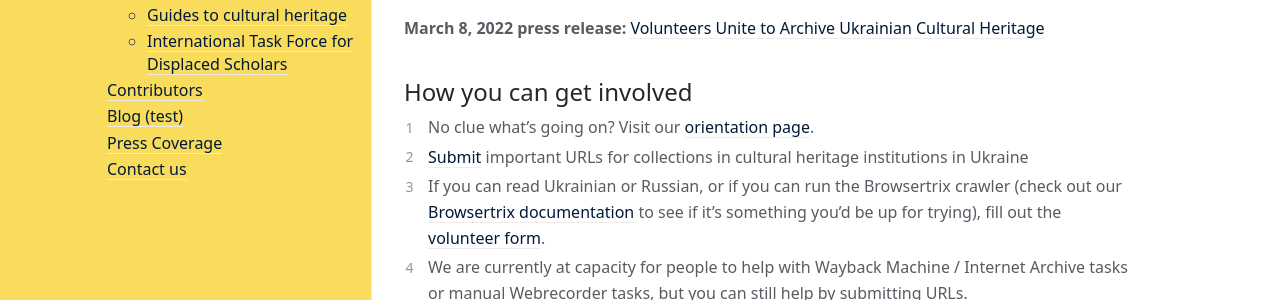
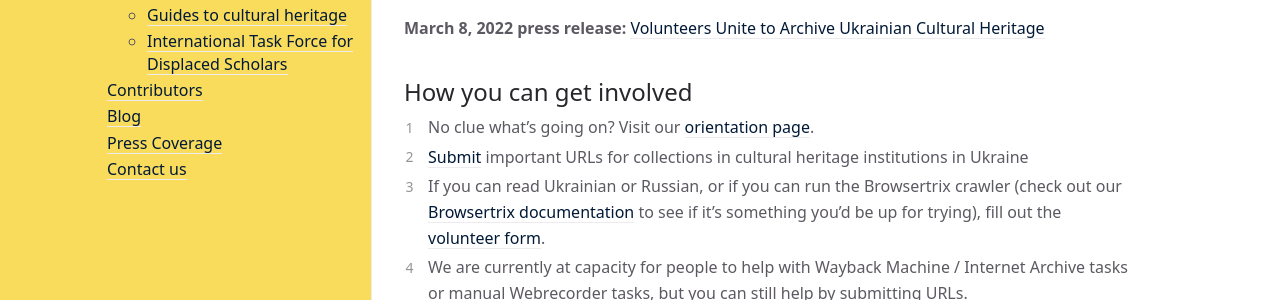
Before and after one commit to sucho-archiving/sucho-archiving.github.io, a Jekyll site: the page built from index.md, in a window 1280 px wide. Shown: the part 504-804 px from the top of the page. Built offline with Jekyll 4.4.1, drawn with Linux system fonts in a browser that asks for light colours.

Commit message:
Update nav.html

```diff
--- a/_includes/nav.html
+++ b/_includes/nav.html
@@ -28,7 +28,7 @@
 		</ul>
 	</li>
 	<li><a href="/contributors">Contributors</a></li>
-	<li><a href="/blog">Blog (test)</a></li>
+	<li><a href="/blog">Blog</a></li>
 	<li><a href="/press">Press Coverage</a></li>
 	<li><a href="/contact">Contact us</a></li>
 </ul>
```
